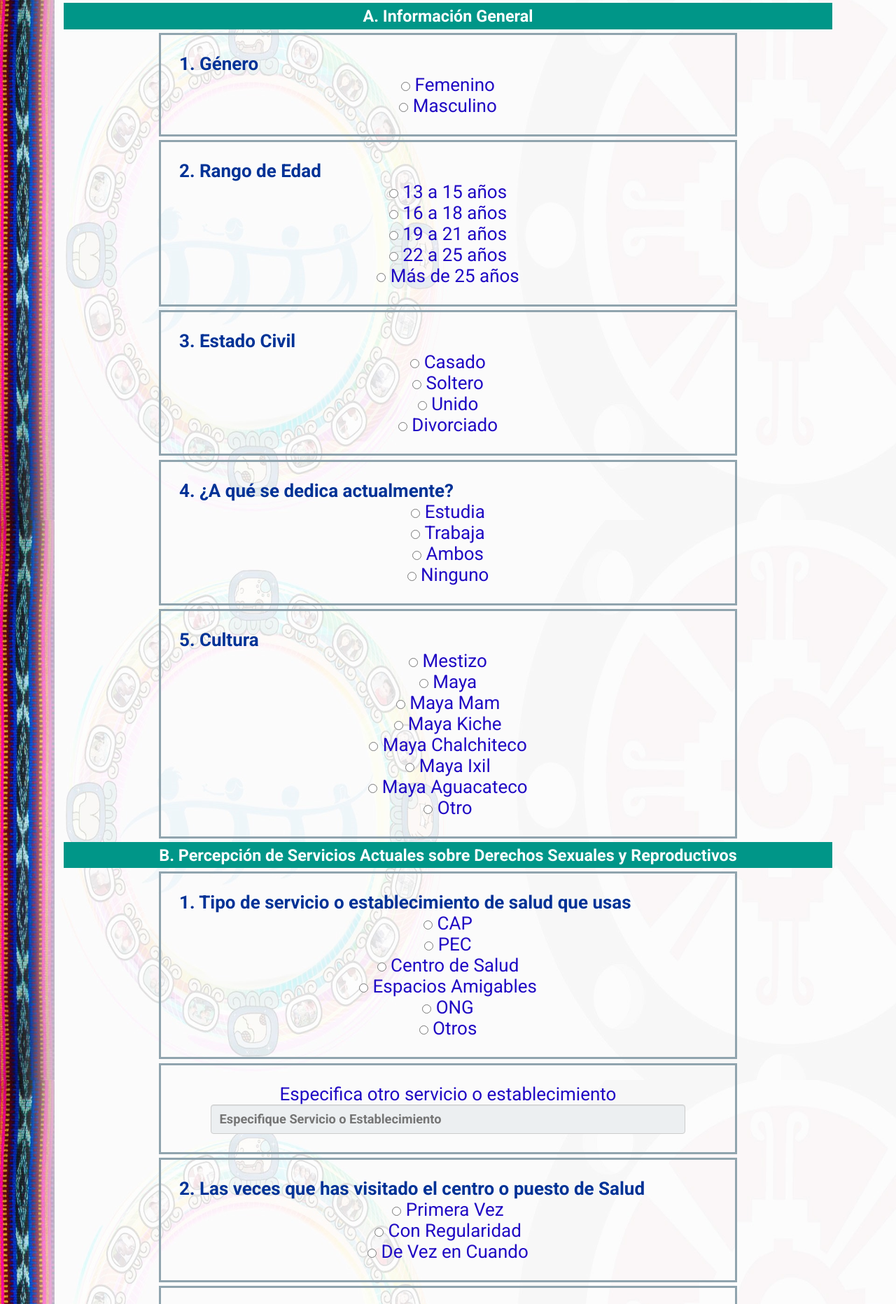
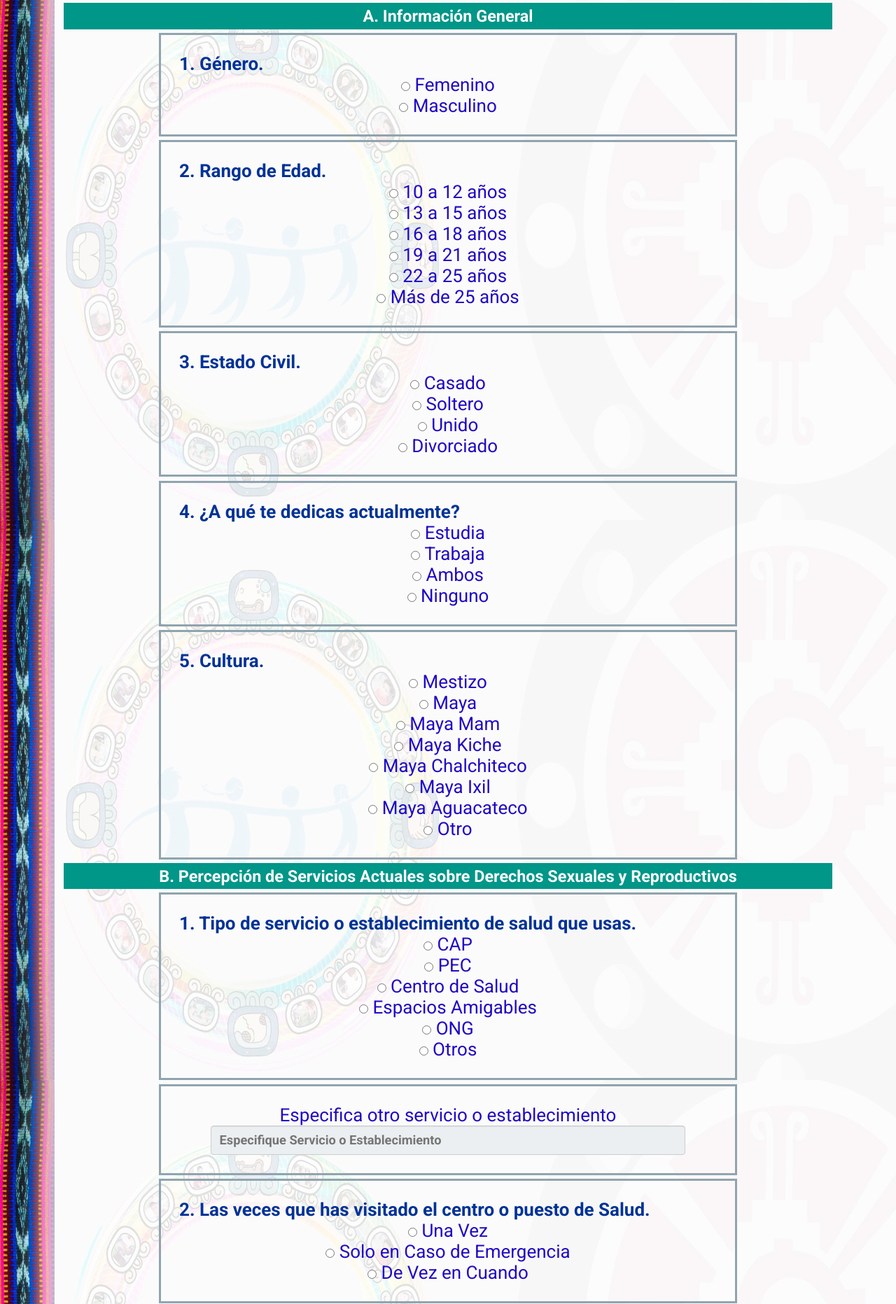
Before and after one commit to marcobarrios/ProyectoMonitoreo, a PHP site: page /monitoreo.php?idiomas=1 in a window 1280 px wide. Shown: the part 57-1920 px from the top of the page at 70% size. Run offline with PHP 8.4, Linux system fonts and the light colour scheme; some libraries are stand-ins or nearby versions.

Commit message:
Modificaciones en Cuestionario

```diff
--- a/controllers/functions.js
+++ b/controllers/functions.js
@@ -6,6 +6,18 @@ function SelectChanged() {
         mostrar('div_id_otra_cultura');
     } else {
         ocultar('div_id_otra_cultura');
+    }
+
+    if(document.myform.dedica.value == "2" || document.myform.dedica.value == "3") {
+        mostrar('div_id_trabajo');
+    } else {
+        ocultar('div_id_trabajo');
+    }
+
+    if(document.myform.otrotrabajo.value == "9") {
+        mostrar('div_id_otrotrabajo');
+    } else {
+        ocultar('div_id_otrotrabajo');
     }
 
     if(document.myform.idservicio_salud.value == "6") {
@@ -39,12 +51,12 @@ function SelectChanged() {
     }
 
     if(document.myform.inicio_relacion.value != "4") {
-        mostrar('div_id_relacion_6meses');
+        mostrar('div_id_frecuenciarelacion');
         mostrar('div_id_estado_relacion');
         mostrar('div_id_quien_relacion');
         mostrar('div_id_utilizo_condon');
     } else {
-        ocultar('div_id_relacion_6meses');
+        ocultar('div_id_frecuenciarelacion');
         ocultar('div_id_estado_relacion');
         ocultar('div_id_quien_relacion');
         ocultar('div_id_utilizo_condon');
@@ -75,6 +87,8 @@ function mostrar(id){
 
 window.onload = function() {
     ocultar('div_id_otra_cultura');
+    ocultar('div_id_trabajo');
+    ocultar('div_id_otrotrabajo');
     ocultar('div_id_otra_vivienda');
     ocultar('div_id_otro_servicio');
     ocultar('div_id_especifica_motivo');
--- a/monitoreo.php
+++ b/monitoreo.php
@@ -9,7 +9,6 @@
     <link rel="stylesheet" href="styles/styles.css">
     <link rel ="shortcut icon" type = "image/x-icon" href = "images/logo.ico">
     <script src="https://ajax.googleapis.com/ajax/libs/jquery/2.1.3/jquery.min.js"></script>
-    <script type="text/javascript" src="controllers/functions.js"></script>
     <script type="text/javascript" src="controllers/geolocalizacion.js"></script>
     <link href='http://fonts.googleapis.com/css?family=Alex+Brush' rel='stylesheet' type='text/css'>
     <link href='http://fonts.googleapis.com/css?family=Roboto:700,400' rel='stylesheet' type='text/css'>
@@ -28,7 +27,7 @@
     <div id="groupA" name="groupA">
         <h3> A. Información General</h3>
         <div id="div_id_sexo" class="form-group">
-                <label class = "pregunta" onclick="PlaySound('a1')">1. Género</label>
+            <label class = "pregunta" onclick="PlaySound('a1')">1. Género.</label>
             <div class="controls">
                 <input type="radio" name="sexo" value="0" hidden="" checked="true"/>
                 <label onclick="PlaySound('a1-1')" onmouseout="StopSound('a1-1')"><input type="radio" name="sexo" value="1"/> Femenino <br></label>
@@ -37,9 +36,10 @@
         </div>
 
         <div id="div_id_rango_edad" class="form-group">
-                <label class = "pregunta" onclick="PlaySound('a2')">2. Rango de Edad</label>
+            <label class = "pregunta" onclick="PlaySound('a2')">2. Rango de Edad.</label>
             <div class="controls">
                 <input type="radio" name="rangoedad" value="0" hidden="" checked="true"/>
+                <label><input type="radio" name="rangoedad" value="1"/> 10 a 12 años <br></label>
                 <label onclick="PlaySound('a2-1')" onmouseout="StopSound('a2-1')"><input type="radio" name="rangoedad" value="1"/> 13 a 15 años <br></label>
                 <label onclick="PlaySound('a2-2')" onmouseout="StopSound('a2-2')"><input type="radio" name="rangoedad" value="2"/> 16 a 18 años <br></label>
                 <label onclick="PlaySound('a2-3')" onmouseout="StopSound('a2-3')"><input type="radio" name="rangoedad" value="3"/> 19 a 21 años <br></label>
@@ -49,7 +49,7 @@
         </div>
 
         <div id="div_id_estado_civil" class="form-group">
-                <label class = "pregunta" onclick="PlaySound('a3')" onmouseout="StopSound('a3')">3. Estado Civil</label>
+            <label class = "pregunta" onclick="PlaySound('a3')" onmouseout="StopSound('a3')">3. Estado Civil.</label>
             <div class="controls">
                 <input type="radio" name="estadocivil" value="0" hidden="" checked="true"/>
                 <label onclick="PlaySound('a3-1')" onmouseout="StopSound('a3-1')"><input type="radio" name="estadocivil" value="1"/> Casado <br></label>
@@ -60,8 +60,8 @@
         </div>
 
         <div id="div_id_dedica" class="form-group">
-                <label class = "pregunta" onclick="PlaySound('a4')" onmouseout="StopSound('a4')">4. ¿A qué se dedica actualmente?</label>
-                <div class="controls">
+            <label class = "pregunta" onclick="PlaySound('a4')" onmouseout="StopSound('a4')">4. ¿A qué te dedicas actualmente?</label>
+            <div class="controls" onchange="SelectChanged();">
                 <input type="radio" name="dedica" value="0" hidden="" checked="true"/>
                 <label onclick="PlaySound('a4-1')" onmouseout="StopSound('a4-1')"><input type="radio" name="dedica" value="1"/> Estudia <br></label>
                 <label onclick="PlaySound('a4-2')" onmouseout="StopSound('a4-2')"><input type="radio" name="dedica" value="2"/> Trabaja <br></label>
@@ -70,8 +70,31 @@
             </div>
         </div>
 
+        <div id="div_id_trabajo" class="form-group">
+            <label class = "pregunta">¿En que trabajas?</label>
+            <div class="controls" onchange="SelectChanged();">
+                <input type="radio" name="optrabajo" value="0" hidden="" checked="true"/>
+                <label><input type="radio" name="otrotrabajo" value="1"/> Oficios Domésticos <br></label>
+                <label><input type="radio" name="otrotrabajo" value="2"/> Agricultura <br></label>
+                <label><input type="radio" name="otrotrabajo" value="3"/> Tejeduría <br></label>
+                <label><input type="radio" name="otrotrabajo" value="4"/> Comerciante <br></label>
+                <label><input type="radio" name="otrotrabajo" value="5"/> Albañil <br></label>
+                <label><input type="radio" name="otrotrabajo" value="6"/> Carpintero <br></label>
+                <label><input type="radio" name="otrotrabajo" value="7"/> Maestro <br></label>
+                <label><input type="radio" name="otrotrabajo" value="8"/> Zapatero <br></label>
+                <label><input type="radio" name="otrotrabajo" value="9"/> Otro <br></label>
+            </div>
+        </div>
+
+        <div id="div_id_otrotrabajo" class="form-group">
+            <label for="id_otrotrabajo" class="control-label ">Especifica Otro Trabajo</label>
+            <div class="controls ">
+                <input class="textinput textInput form-control" id="id_otro_trabajo" maxlength="45" name="otro_trabajo" type="text" placeholder="Especifique Otro Trabajo">
+            </div>
+        </div>
+
         <div id="div_id_cultura" class="form-group">
-                <label class = "pregunta" onclick="PlaySound('a5')" onmouseout="StopSound('a5')">5. Cultura</label>
+            <label class = "pregunta" onclick="PlaySound('a5')" onmouseout="StopSound('a5')">5. Cultura.</label>
             <div class="controls" onchange="SelectChanged();">
                 <input type="radio" name="cultura" value="0" hidden="" checked="true"/>
                 <label onclick="PlaySound('a5-1')" onmouseout="StopSound('a5-1')"><input type="radio" name="cultura" value="1"/> Mestizo <br></label>
@@ -96,7 +119,7 @@
         <h3>B. Percepción de Servicios Actuales sobre Derechos Sexuales y Reproductivos</h3>
 
         <div id="div_id_idservicio_salud" class="form-group">
-                <label class = "pregunta" onclick="PlaySound('b1')" onmouseout="StopSound('b1')">1. Tipo de servicio o establecimiento de salud que usas
+            <label class = "pregunta" onclick="PlaySound('b1')" onmouseout="StopSound('b1')">1. Tipo de servicio o establecimiento de salud que usas.
             </label>
             <div class="controls" onchange="SelectChanged();">
                 <input type="radio" name="idservicio_salud" value="0" hidden="" checked="true"/>
@@ -116,11 +139,11 @@
         </div>
 
         <div id="div_id_veces_visita" class="form-group">
-                <label class = "pregunta" onclick="PlaySound('b2')" onmouseout="StopSound('b2')">2. Las veces que has visitado el centro o puesto de Salud</label>
+            <label class = "pregunta" onclick="PlaySound('b2')" onmouseout="StopSound('b2')">2. Las veces que has visitado el centro o puesto de Salud.</label>
             <div class="controls ">
                 <input type="radio" name="veces_visita" value="0" hidden="" checked="true"/>
-                    <label onclick="PlaySound('b2-1')" onmouseout="StopSound('b2-1')"><input type="radio" name="veces_visita" value="1" /> Primera Vez <br></label>
-                    <label onclick="PlaySound('b2-2')" onmouseout="StopSound('b2-2')"><input type="radio" name="veces_visita" value="2" /> Con Regularidad <br></label>
+                <label onclick="PlaySound('b2-1')" onmouseout="StopSound('b2-1')"><input type="radio" name="veces_visita" value="1" /> Una Vez <br></label>
+                <label onclick="PlaySound('b2-2')" onmouseout="StopSound('b2-2')"><input type="radio" name="veces_visita" value="2" /> Solo en Caso de Emergencia <br></label>
                 <label onclick="PlaySound('b2-3')" onmouseout="StopSound('b2-3')"><input type="radio" name="veces_visita" value="3" /> De Vez en Cuando <br></label>
             </div>
         </div>
@@ -181,6 +204,7 @@
                 <label onclick="PlaySound('b6-5')" onmouseout="StopSound('b6-5')"><input type="radio" name="consigue_condones" value="4" /> Hospital <br></label>
                 <label onclick="PlaySound('b6-6')" onmouseout="StopSound('b6-6')"><input type="radio" name="consigue_condones" value="5" /> Comadronas <br></label>
                 <label onclick="PlaySound('b6-7')" onmouseout="StopSound('b6-7')"><input type="radio" name="consigue_condones" value="6" /> Otros <br></label>
+                <label><input type="radio" name="consigue_condones" value="7" /> En Ningún Lugar <br></label>
             </div>
         </div>
         <div id="div_id_otro_lugar_condones" class="form-group">
@@ -201,6 +225,7 @@
                 <label onclick="PlaySound('b8-4')" onmouseout="StopSound('b8-4')"><input type="radio" name="consigue_metodos" value="4" /> Hospital <br></label>
                 <label onclick="PlaySound('b8-5')" onmouseout="StopSound('b8-5')"><input type="radio" name="consigue_metodos" value="5" /> Comadronas <br></label>
                 <label onclick="PlaySound('b8-6')" onmouseout="StopSound('b8-6')"><input type="radio" name="consigue_metodos" value="6" /> Otros <br></label>
+                <label><input type="radio" name="consigue_metodos" value="7" /> En Ningun Lugar <br></label>
             </div>
         </div>
 
@@ -225,13 +250,14 @@
             </div>
         </div>
 
-            <div id="div_id_relacion_6meses" class="form-group">
-                <label class = "pregunta" onclick="PlaySound('c2')" onmouseout="StopSound('c2')">2. ¿Has tenido relaciones sexuales en los últimos 6 meses?
+        <div id="div_id_frecuenciarelacion" class="form-group">
+            <label class = "pregunta">2. ¿Con qué frecuencia tienes relaciones sexueales?
             </label>
             <div class="controls ">
                 <input type="radio" name="relacion_6meses" value="0" hidden="" checked="true"/>
-                    <label onclick="PlaySound('c2-1')" onmouseout="StopSound('c2-1')"><input type="radio" name="relacion_6meses" value="1" /> Si <br></label>
-                    <label onclick="PlaySound('c2-2')" onmouseout="StopSound('c2-2')"><input type="radio" name="relacion_6meses" value="2" /> No <br></label>
+                <label><input type="radio" name="frecuenciarelaciones" value="1" /> Siempre <br></label>
+                <label><input type="radio" name="frecuenciarelaciones" value="2" /> De Vez en Cuando <br></label>
+                <label><input type="radio" name="frecuenciarelaciones" value="3" /> Solo Una Vez <br></label>
             </div>
         </div>
 
@@ -241,7 +267,8 @@
                 <input type="radio" name="estado_relacion" value="0" hidden="" checked="true"/>
                 <label onclick="PlaySound('c3-1')" onmouseout="StopSound('c3-1')"><input type="radio" name="estado_relacion" value="1" /> En estado de ebriedad <br></label>
                 <label onclick="PlaySound('c3-2')" onmouseout="StopSound('c3-2')"><input type="radio" name="estado_relacion" value="2" /> Bajo efectos de drogas  <br></label>
-                    <label onclick="PlaySound('c3-3')" onmouseout="StopSound('c3-3')"><input type="radio" name="estado_relacion" value="3" /> Violación <br></label>
+                <label onclick="PlaySound('c3-3')" onmouseout="StopSound('c3-3')"><input type="radio" name="estado_relacion" value="3" /> Fuiste abusada(o) sexualmente <br></label>
+                <label><input type="radio" name="estado_relacion" value="4" /> Fue de forma consensuada <br></label>
             </div>
         </div>
 
@@ -267,7 +294,7 @@
 
         <div id="div_id_sabe_condon" class="form-group">
             <label class = "pregunta" onclick="PlaySound('c6')" onmouseout="StopSound('c6')">6. ¿Sabes cómo usar un Condón correctamente?</label>
-                <div class="controls ">
+            <div class="controls " onchange="SelectChanged();">
                 <input type="radio" name="sabe_condon" value="0" hidden="" checked="true"/>
                 <label onclick="PlaySound('c6-1')" onmouseout="StopSound('c6-1')"><input type="radio" name="sabe_condon" value="1" /> Si <br></label>
                 <label onclick="PlaySound('c6-2')" onmouseout="StopSound('c6-2')"><input type="radio" name="sabe_condon" value="2" /> No <br></label>
@@ -299,7 +326,7 @@
 
         <div id="div_id_quien_debe_utilizar" class="form-group">
             <label class = "pregunta" onclick="PlaySound('d1')" onmouseout="StopSound('d1')">1. ¿Según la cultura de la comunidad los  condones los deben utilizar?</label>
-                <div class="controls " onchange="SelectChanged();">
+            <div class="controls">
                 <input type="radio" name="quien_debe_utilizar" value="0" hidden="" checked="true"/>
                 <label onclick="PlaySound('d1-1')" onmouseout="StopSound('d1-1')"><input type="radio" name="quien_debe_utilizar" value="1" /> Hombres <br></label>
                 <label onclick="PlaySound('d1-2')" onmouseout="StopSound('d1-2')"><input type="radio" name="quien_debe_utilizar" value="2" /> Hombres y Mujeres <br></label>
@@ -308,8 +335,17 @@
             </div>
         </div>
 
+        <div id="div_id_hablarcondonpareja" class="form-group">
+            <label class = "pregunta">2. ¿Puedes  hablar libremente del uso del condón con tu pareja?</label>
+            <div class="controls">
+                <input type="radio" name="hablarcondonpareja" value="0" hidden="" checked="true"/>
+                <label><input type="radio" name="hablarcondonpareja" value="1" /> Sí <br></label>
+                <label><input type="radio" name="hablarcondonpareja" value="2" /> No <br></label>
+            </div>
+        </div>
+
         <div id="div_id_mujer_derecho_relacion" class="form-group">
-                <label class = "pregunta" onclick="PlaySound('d4')" onmouseout="StopSound('d4')">2. En tu opinión ¿consideras que las mujeres tienen derecho a decidir  tener o no una relación sexual?</label>
+            <label class = "pregunta" onclick="PlaySound('d4')" onmouseout="StopSound('d4')">3. En tu opinión ¿consideras que las mujeres tienen derecho a decidir  tener o no una relación sexual?</label>
             <div class="controls ">
                 <input type="radio" name="mujer_derecho_relacion" value="0" hidden="" checked="true"/>
                 <label onclick="PlaySound('d4-1')" onmouseout="StopSound('d4-1')"><input type="radio" name="mujer_derecho_relacion" value="1" /> Si <br></label>
@@ -324,7 +360,7 @@
         </div>
 
         <div id="div_id_mujer_derecho_condon" class="form-group">
-                <label class = "pregunta" onclick="PlaySound('d5')" onmouseout="StopSound('d5')">3. En tu opinión ¿las mujeres tienen derecho a decidir usar un condón en las relaciones sexuales?</label>
+            <label class = "pregunta" onclick="PlaySound('d5')" onmouseout="StopSound('d5')">4. En tu opinión ¿las mujeres tienen derecho a decidir usar un condón en las relaciones sexuales?</label>
             <div class="controls ">
                 <input type="radio" name="mujer_derecho_condon" value="0" hidden="" checked="true"/>
                 <label onclick="PlaySound('d5-1')" onmouseout="StopSound('d5-1')"><input type="radio" name="mujer_derecho_condon" value="1" /> Si <br></label>
@@ -339,7 +375,7 @@
         </div>
 
         <div id="div_id_por_idioma" class="form-group">
-                <label class = "pregunta" onclick="PlaySound('d6')" onmouseout="StopSound('d6')">4. ¿Cuál es la respuesta de la atención de los servicios de salud en relación a los condones y otros métodos de planificación familiar?</label>
+            <label class = "pregunta" onclick="PlaySound('d6')" onmouseout="StopSound('d6')">5. ¿Cuál es la respuesta de la atención de los servicios de salud en relación a los condones y otros métodos de planificación familiar?</label>
             <div class="controls " onchange="SelectChanged();">
                 <input type="radio" name="por_idioma" value="0" hidden="" checked="true"/>
                 <label onclick="PlaySound('d6-1')" onmouseout="StopSound('d6-1')"><input type="radio" name="por_idioma" value="1" /> Sólo se Proporcionan a mayores de edad <br></label>
@@ -369,7 +405,7 @@
         </div>
 
         <div id="div_id_existe_kit" class="form-group">
-                <label class = "pregunta" onclick="PlaySound('e2')" onmouseout="StopSound('e2')">2. ¿El centro de servicio cuenta con Kit de emergencia?</label>
+            <label class = "pregunta" onclick="PlaySound('e2')" onmouseout="StopSound('e2')">2. ¿Sabes si el centro de servicio cuenta con Kit de Emergencia?</label>
             <div class="controls ">
                 <input type="radio" name="existe_kit" value="0" hidden="" checked="true"/>
                 <label onclick="PlaySound('e2-1')" onmouseout="StopSound('e2-1')"><input type="radio" name="existe_kit" value="1" /> Si <br></label>
@@ -403,7 +439,7 @@
         </div>
 
         <div id="div_id_horario_atencion" class="form-group">
-                <label class = "pregunta" onclick="PlaySound('f2')" onmouseout="StopSound('f2')">2. ¿El horario de atención del establecimiento de salud te resulta</label>
+            <label class = "pregunta" onclick="PlaySound('f2')" onmouseout="StopSound('f2')">2. ¿El horario de atención del establecimiento de salud te resulta?</label>
             <div class="controls ">
                 <input type="radio" name="horario_atencion" value="0" hidden="" checked="true"/>
                 <label onclick="PlaySound('f2-1')" onmouseout="StopSound('f2-1')"><input type="radio" name="horario_atencion" value="1" /> Accesible <br></label>
@@ -451,5 +487,6 @@
 
 ?>
 
+<script type="text/javascript" src="controllers/functions.js"></script>
 </body>
 </html>
--- a/styles/styles-portada.css
+++ b/styles/styles-portada.css
@@ -135,7 +135,7 @@ header a:hover
 @media screen and (max-width: 650px) {
 	header
 	{
-	background-image: url("../images/header3.jpg");
+	background-image: url("../images/header.jpg");
 
 	}
 	header a
@@ -152,9 +152,7 @@ header a:hover
 	header h1
 	{
 		font-size: 2.5em;
-		text-shadow: 3px 3px 5px #f00,
-		6px 6px 5px #0f0,
-		9px 9px 5px #00f;
+		text-shadow: 0.5px 0.5px 0.5px green;
 	}
 	#idiomas a{
 		margin: 5px;
```
Lines whose indentation alone changed are shown as unchanged.
